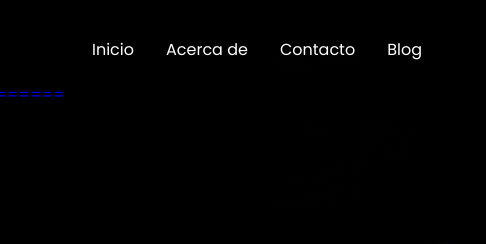
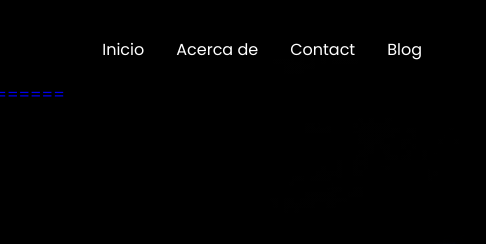
Before and after one commit to AngelSEspinozaG/angelsespinozag.github.io, a plain HTML site: page index.html in a window 1280 px wide. Shown: the top 244 px of the page, 794-1280 px from the left. Drawn offline with Linux system fonts and the light colour scheme.

Commit message:
new prueba

```diff
--- a/index.html
+++ b/index.html
@@ -52,7 +52,7 @@
                     <a href="./index.html" class="nav__links">Acerca de</a>
                 </li>
                 <li class="nav__items">
-                    <a href="./index1/contact.html" class="nav__links">Contacto</a>
+                    <a href="./index1/contact.html" class="nav__links">Contact</a>
                 </li>
                 <li class="nav__items">
                     <a href="./index1/blog.html" class="nav__links">Blog</a>
```
